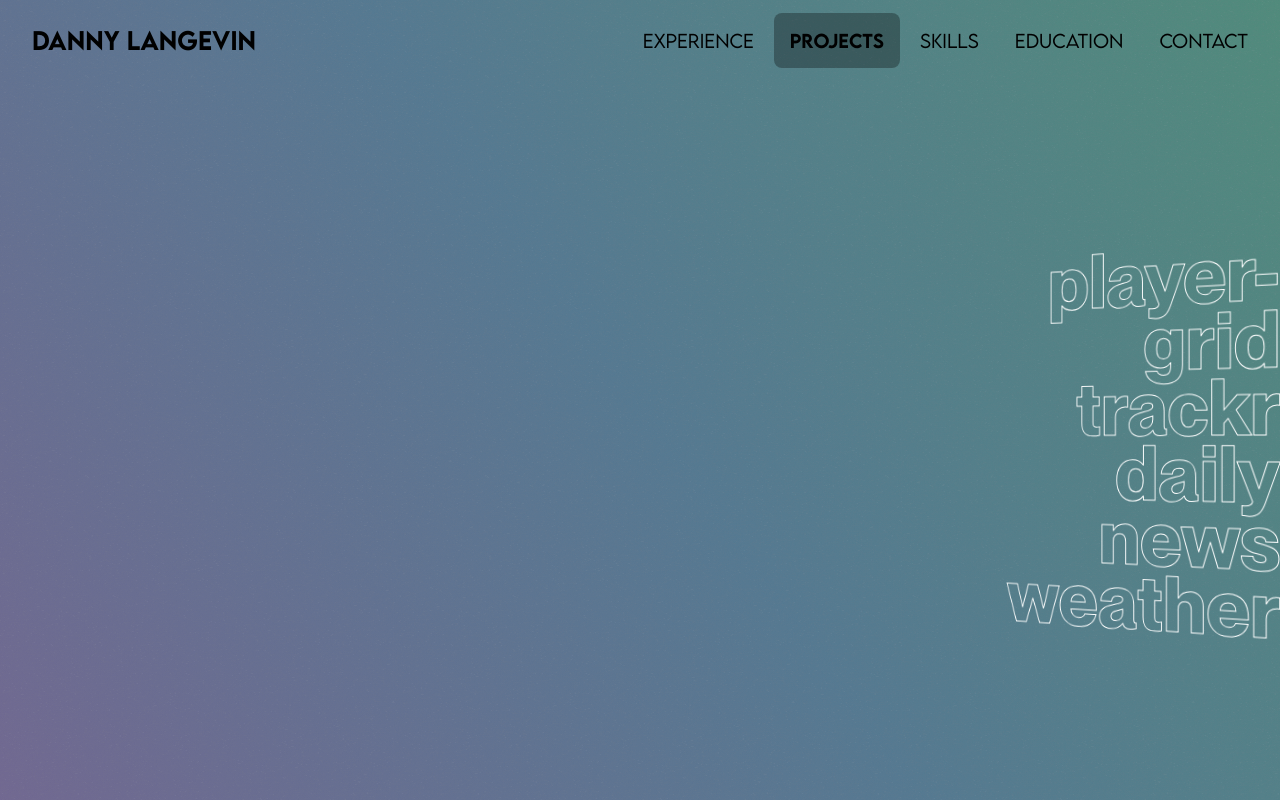
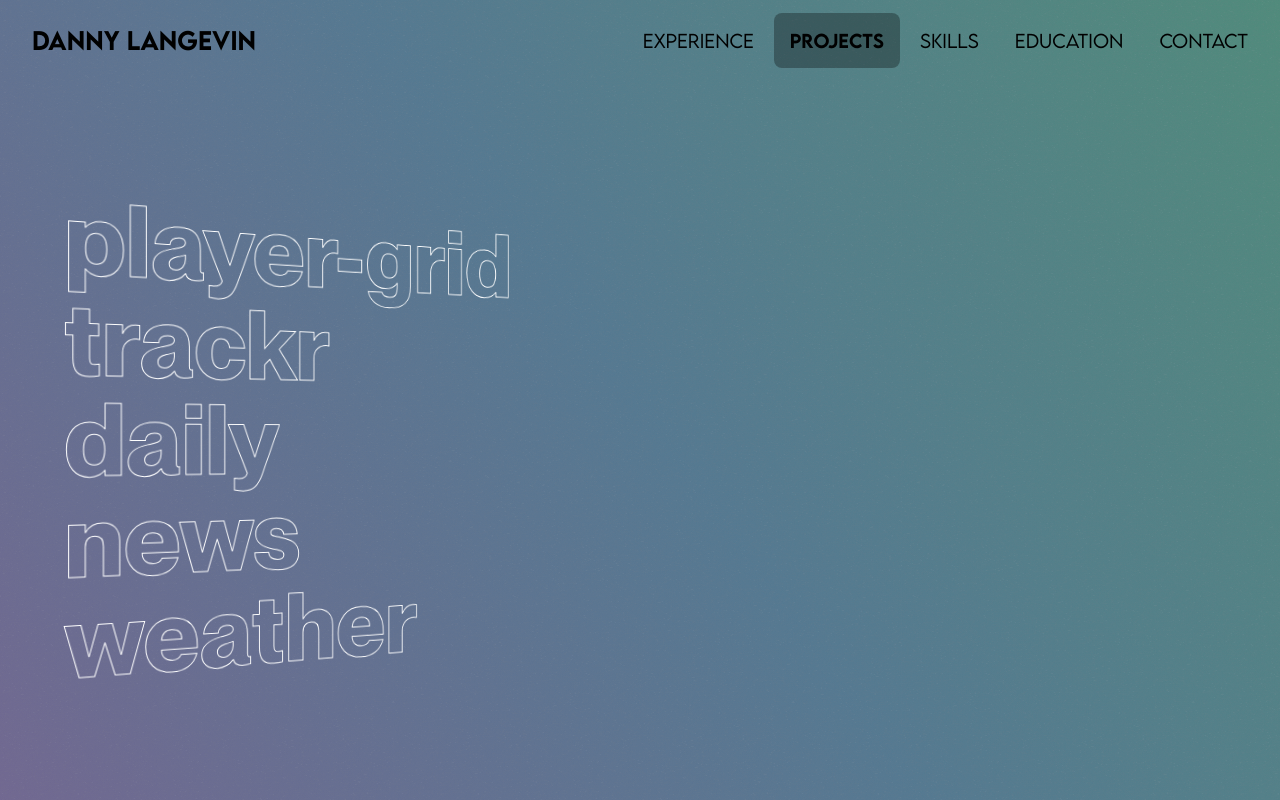
Before and after one commit to dklangevin/danny-langevin, a Next.js app: page /projects in a window 1280 px wide. Built offline with nearby package versions, Linux system fonts and the light colour scheme.

Commit message:
Update styles

```diff
--- a/pages/projects/[slug].js
+++ b/pages/projects/[slug].js
@@ -108,9 +108,13 @@ const HeaderRow = styled.div`
   align-items: flex-end;
   margin-top: -42px;
   padding-inline: 32px;
+  @media screen and (max-width: 650px) {
+    flex-direction: column;
+  }
 `;
 
 const ShortDescription = styled.span`
+  font-family: 'Glamsy';
   font-size: 28px;
   font-weight: 800;
   color: var(--celeste);
--- a/pages/projects/index.js
+++ b/pages/projects/index.js
@@ -3,27 +3,12 @@ import { projects } from '../../constants';
 import Image from 'next/image';
 import { useState } from 'react';
 import Link from 'next/link';
-import Menu from '../../components/Menu';
+import Hidden from '@/components/Hidden';
 
 export default function Projects() {
   const [preview, setPreview] = useState();
   return (
     <Container>
-      <WrapPreview>
-        {preview && <Preview src={preview} fill sizes='900px'></Preview>}
-      </WrapPreview>
-      {/* <Menu items={projects.map(({ name }) => name)} /> */}
-      {/* <List>
-        {projects.map(({ name, preview, slug }, i) => (
-          <li
-            key={i}
-            onMouseEnter={() => setPreview(preview)}
-            onMouseLeave={() => setPreview()}
-          >
-            <Name href={`/projects/${slug}`}>{name}</Name>
-          </li>
-        ))}
-      </List> */}
       <List>
         {projects.map(({ name, slug, preview }) => (
           <Item
@@ -36,6 +21,11 @@ export default function Projects() {
           </Item>
         ))}
       </List>
+      <WrapPreview>
+        <Hidden fullWidth breakpoint={540}>
+          {preview && <Preview src={preview} fill sizes='900px'></Preview>}
+        </Hidden>
+      </WrapPreview>
     </Container>
   );
 }
@@ -45,17 +35,18 @@ const Container = styled.div`
   max-width: 100vw;
   height: calc(100vh - 80px);
   display: flex;
+  position: relative;
 `;
 
 const WrapPreview = styled.div`
   width: 100%;
   max-width: 900px;
+  min-width: 600px;
   /* height: 100%; */
   display: flex;
   align-items: flex-end;
   position: relative;
   margin-bottom: 32px;
-  /* perspective: 2000px; */
 `;
 
 const Preview = styled(Image)`
@@ -68,9 +59,15 @@ const Preview = styled(Image)`
     rgba(0, 0, 0, 0.75) 70%,
     rgba(0, 0, 0, 0) 100%
   );
-  /* transform: rotateY(20deg); */
   margin-left: 64px;
-  /* linear-gradient(to bottom, rgba(0, 0, 0, 0.5) 70%, rgba(0, 0, 0, 0) 100%); */
+  @media screen and (max-width: 1200px) {
+    margin-block: auto;
+  }
+  /* @media screen and (max-width: 780px) {
+    height: 100% !important;
+    object-fit: cover;
+    object-position: left;
+  } */
 `;
 
 // const List = styled.ul`
@@ -125,18 +122,27 @@ const List = styled.ul`
   display: flex;
   flex-direction: column;
   justify-content: center;
-  margin-left: 80px;
+  gap: 12px;
+  margin-left: 5%;
   perspective: 1000px;
+  font-size: max(8vw, 60px);
+  line-height: max(7vw, 50px);
+  font-weight: 900;
+  @media screen and (max-width: 540px) {
+    min-width: 100%;
+    margin-left: 0;
+    padding: 16px;
+    font-size: max(10vw, 80px);
+    line-height: max(9vw, 70px);
+  }
 `;
 
 const Item = styled(Link)`
-  text-align: right;
   font-family: 'Neue Montreal';
-  font-weight: 900;
-  font-size: 80px;
-  line-height: 68px;
-  transform-origin: 100% 0%;
-  transform: rotateY(-20deg);
+  /* font-family: 'Glamsy'; */
+  transform-origin: 0% 0%;
+  transform: rotateY(20deg);
+  white-space: nowrap;
   :not(:hover) {
     @supports ((text-stroke: 1px white) or (-webkit-text-stroke: 1px white)) {
       color: transparent;
@@ -146,7 +152,10 @@ const Item = styled(Link)`
     }
   }
   :hover {
-    transform: rotateY(-5deg);
+    transform: rotateY(5deg);
     color: var(--celeste);
   }
+  @media screen and (max-width: 540px) {
+    white-space: unset;
+  }
 `;
```
Also changed, not shown: pages/index.js (+10 -17 lines), pages/skills.js (+32 -14 lines).
